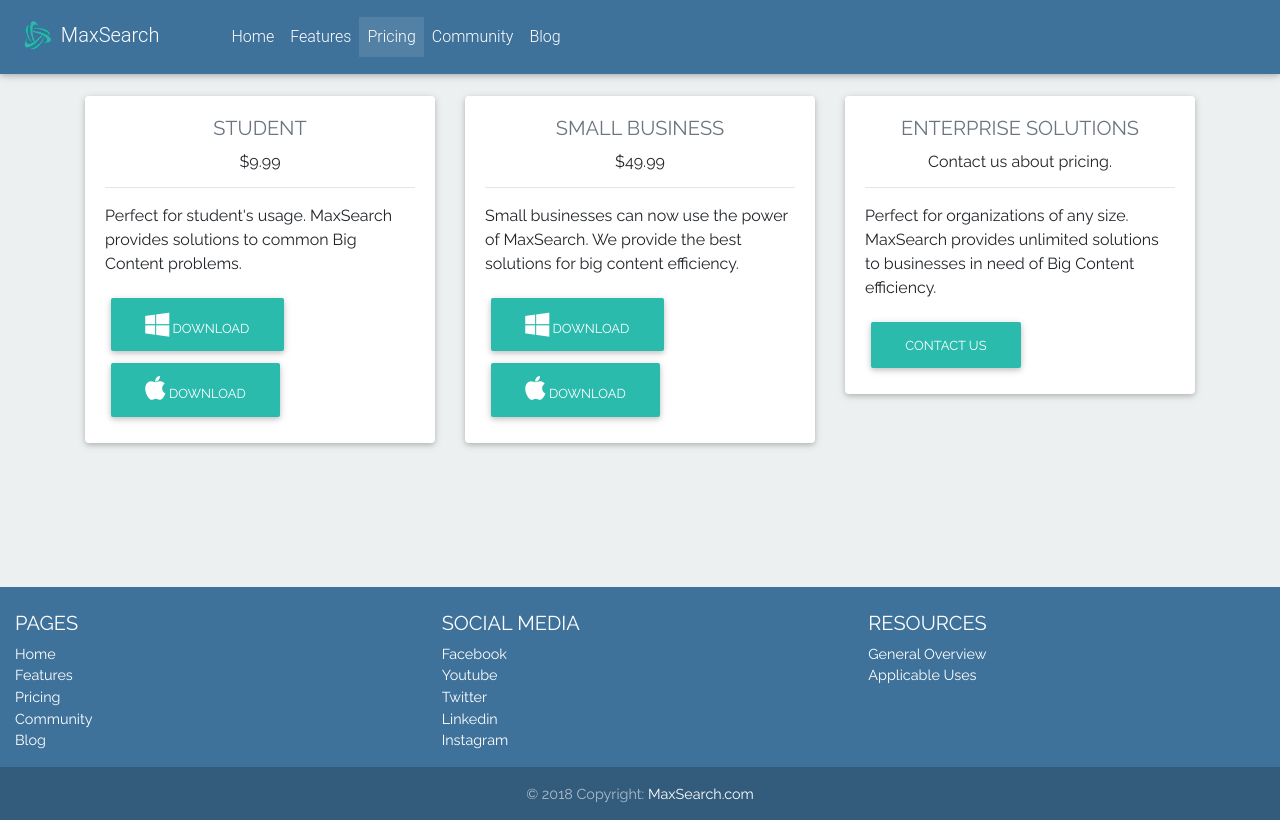
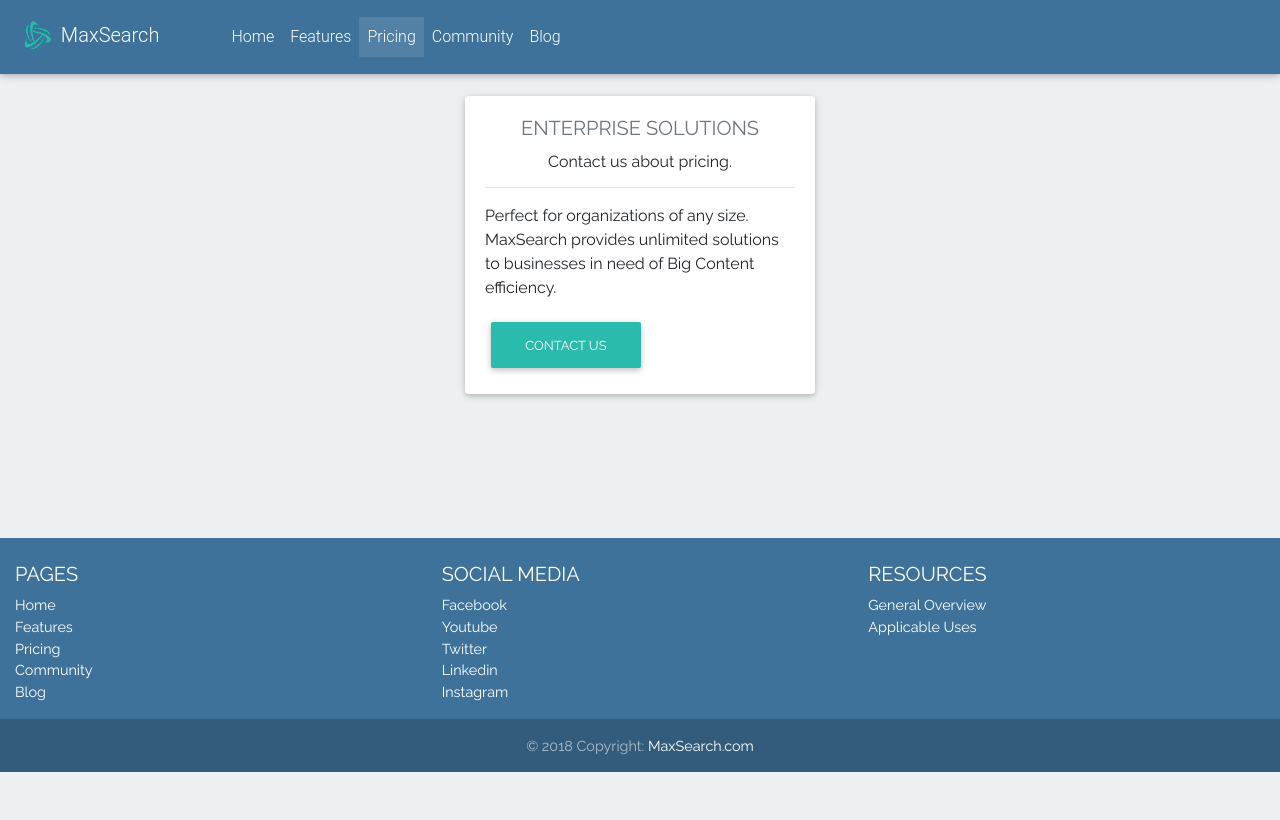
Before and after one commit to maxsetworld/maxset.org, a website: page pages/pricing.html in a window 1280 px wide. Drawn offline with Linux system fonts and the light colour scheme; a web font is replaced by a local one.

Commit message:
form on index.html now points to amazon server, also removed shopify buttons from pricing page

```diff
--- a/pages/pricing.html
+++ b/pages/pricing.html
@@ -57,43 +57,8 @@
 
   <div class="container py-5">
     <div class="row">
-      <!-- Student Tier -->
-      <div class="col-lg-4">
-        <div class="card mb-5 mb-lg-0">
-          <div class="card-body">
-            <h5 class="card-title text-muted text-uppercase text-center">Student</h5>
-            <h6 class="card-price text-center">$9.99</span></h6>
-            <hr>
-            <p>
-              Perfect for student's usage. MaxSearch provides solutions to common Big Content problems.
-            </p>
-            <button class="btn btn-default">
-              <div id='product-component-e63eef17fbb'><i class="fa fa-windows fa-2x text-white" aria-hidden="true"></i>  Download </div>
-            </button>
-            <button class="btn btn-default">
-              <div id='product-component-6ae4f2627ee'><i class="fa fa-apple text-white fa-2x" aria-hidden="true"></i> Download </div>
-            </button>
-          </div>
-        </div>
-      </div>
       <!-- Small Business Tier -->
       <div class="col-lg-4">
-        <div class="card">
-          <div class="card-body">
-            <h5 class="card-title text-muted text-uppercase text-center">Small Business</h5>
-            <h6 class="card-price text-center">$49.99</span></h6>
-            <hr>
-            <p>
-              Small businesses can now use the power of MaxSearch. We provide the best solutions for big content efficiency.
-            </p>
-            <button class="btn btn-default">
-              <div id='product-component-eca9179d0ef'><i class="fa fa-windows fa-2x text-white" aria-hidden="true"></i> Download </div>
-	          </button>
-	          <button class="btn btn-default">
-              <div id='product-component-5bc6ca67986'><i class="fa fa-apple text-white fa-2x" aria-hidden="true"></i>  Download </div>
-	          </button>
-          </div>
-        </div>
       </div>
       <!-- Enterprise Tier -->
       <div class="col-lg-4">
```
Also changed, not shown: index.html (+30 -22 lines).
